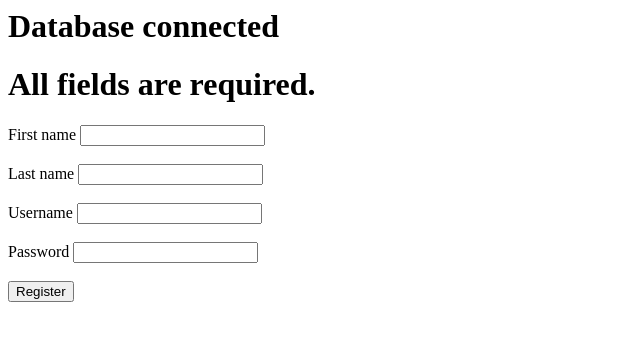
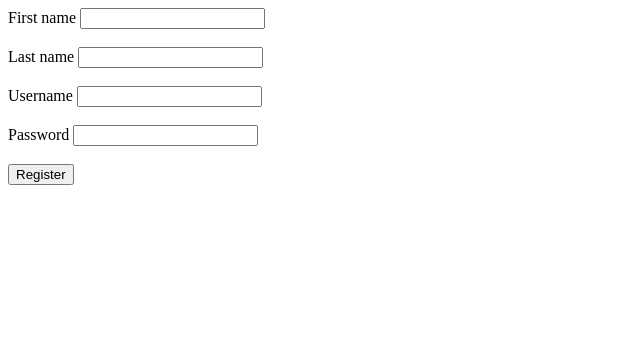
Before and after one commit to MR-VL/Consolidev, a PHP site: page /register.php in a window 1280 px wide. Shown: the top 341 px of the page, without its empty margins (0-640 px from the left). Run offline with PHP 8.4, Linux system fonts and the light colour scheme.

Commit message:
delete test echo

```diff
--- a/init.php
+++ b/init.php
@@ -16,9 +16,10 @@ $database= new Database(
 
 try {
     $connect = $database->getConnection();
-    echo"<h1>Database connected</h1>";
+
 }
 catch (PDOException $e) {
+    echo "<h1>FATAL ERROR: Unable to connect to database</h1>";
     die("Database connection failed.");
 }
 
--- a/register.php
+++ b/register.php
@@ -29,8 +29,6 @@ if ($_SERVER["REQUEST_METHOD"] == "POST") {
             echo "<h1>Registration failed. Please try again later...</h1>";
         }
     }
-}else{
-    echo "<h1>All fields are required.</h1>";
 }
 ?>
 <!DOCTYPE html>
```
